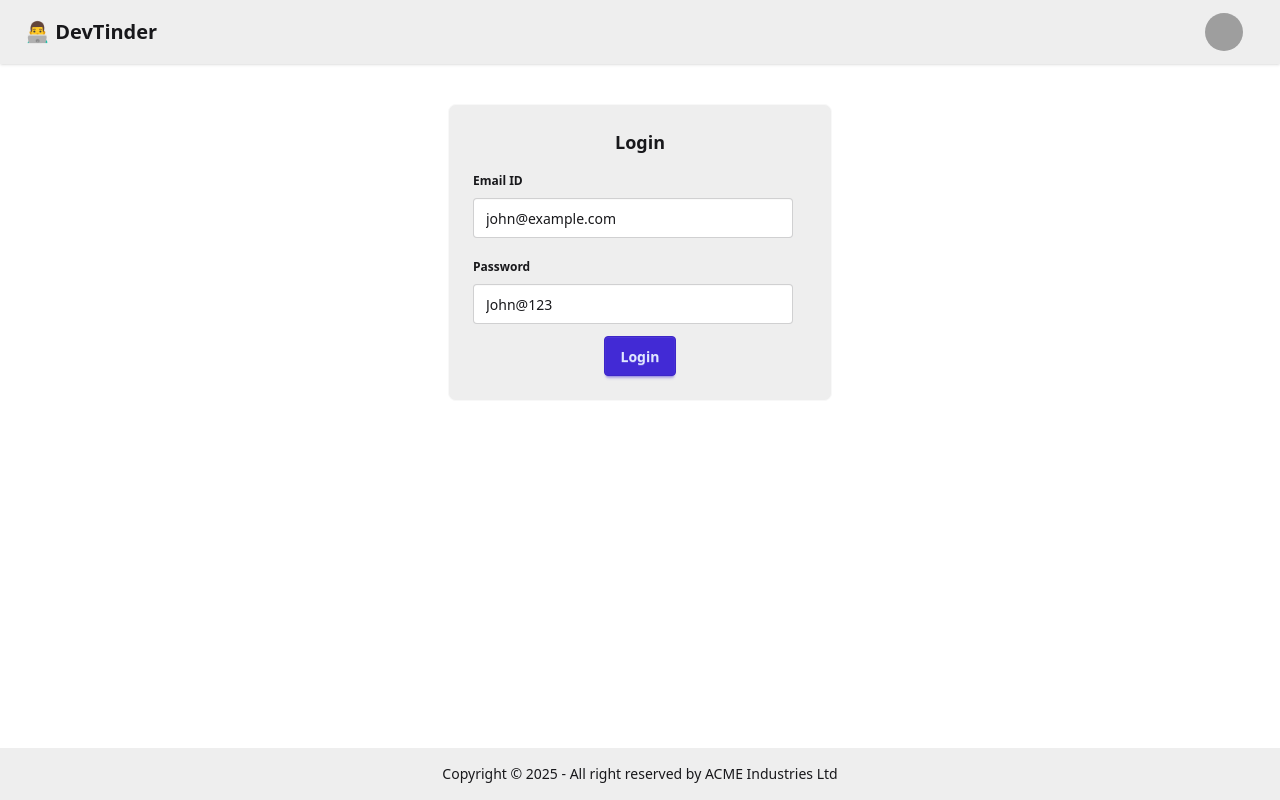
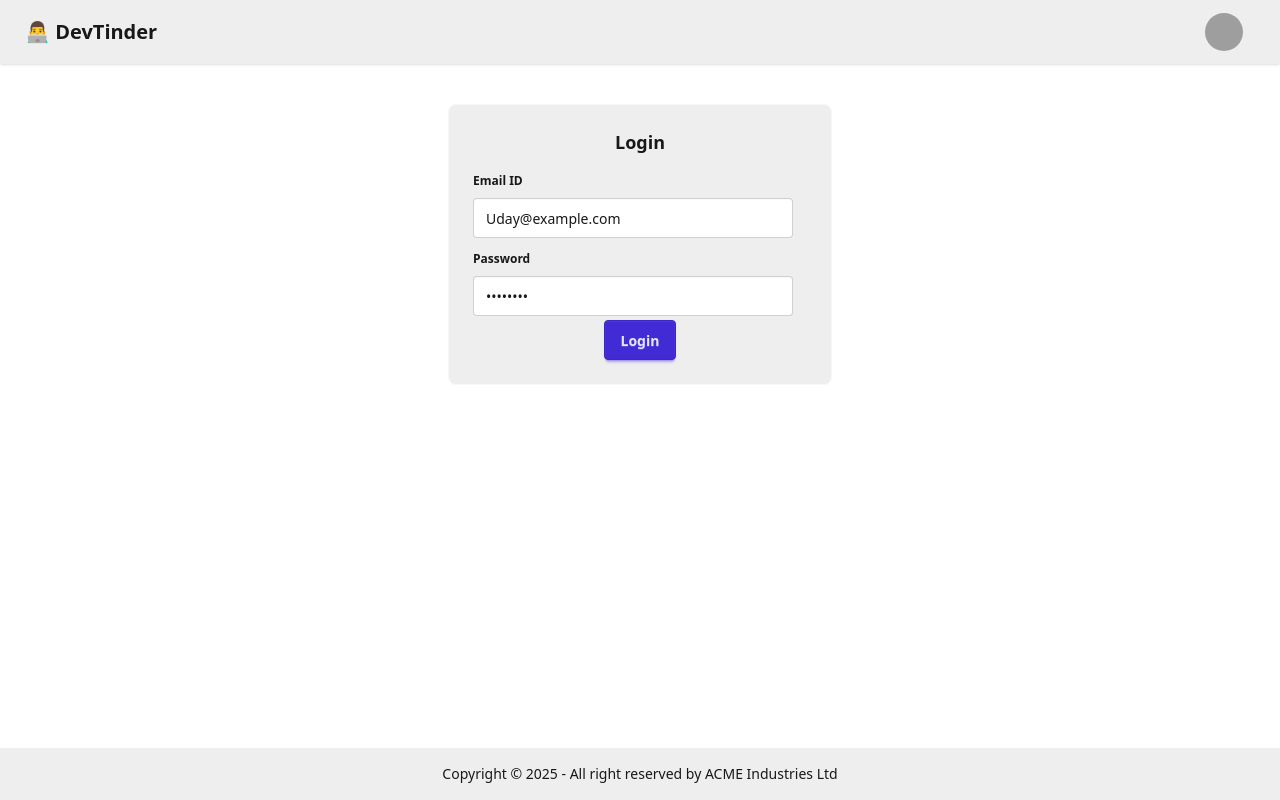
Before and after one commit to chappidiudaykiran/DevTinder-Web, a React (Vite) app: page /login in a window 1280 px wide. Built offline with nearby package versions, Linux system fonts and the light colour scheme; grey boxes are pictures that could not be loaded.

Commit message:
added middleware with credentials

```diff
--- a/src/Login.jsx
+++ b/src/Login.jsx
@@ -1,13 +1,15 @@
 import React, { useState } from "react";
 import axios from "axios";
 const Login = () => {
-  const [emailid, setEmailid] = useState("john@example.com");
-  const [Password, setPassword] = useState("John@123");
+  const [emailid, setEmailid] = useState("Uday@example.com");
+  const [Password, setPassword] = useState("Uday@123");
   const handleLogin = async() => {
     try {
       const response = await axios.post("http://localhost:3000/login", {
-        emailid,
-        Password
+        emailId: emailid,
+        password: Password
+      },{
+        withCredentials: true
       });
       console.log(response.data);
     } catch (error) {
@@ -23,6 +25,7 @@ const Login = () => {
       <div className="card card-border bg-base-300 w-96">
         <div className="card-body ">
           <h2 className="card-title justify-center">Login</h2>
+          <form onSubmit={handleSubmit}>
             <div>
               <fieldset className="fieldset">
                 <legend className="fieldset-legend">Email ID</legend>
@@ -31,7 +34,7 @@ const Login = () => {
                   value={emailid}
                   onChange={(e) => setEmailid(e.target.value)}
                   className="input"
-                placeholder="Type hhere"
+                  placeholder="Type here"
                 />
               </fieldset>
             </div>
@@ -39,7 +42,7 @@ const Login = () => {
               <fieldset className="fieldset">
                 <legend className="fieldset-legend">Password</legend>
                 <input
-                type="text"
+                  type="password"
                   value={Password}
                   onChange={(e) => setPassword(e.target.value)}
                   className="input"
@@ -48,8 +51,9 @@ const Login = () => {
               </fieldset>
             </div>
             <div className="card-actions justify-center">
-            <button className="btn btn-primary" onClick={handleLogin}>Login </button>
+              <button className="btn btn-primary" type="submit">Login</button>
             </div>
+          </form>
         </div>
       </div>
     </div>
```
Lines whose indentation alone changed are shown as unchanged.
